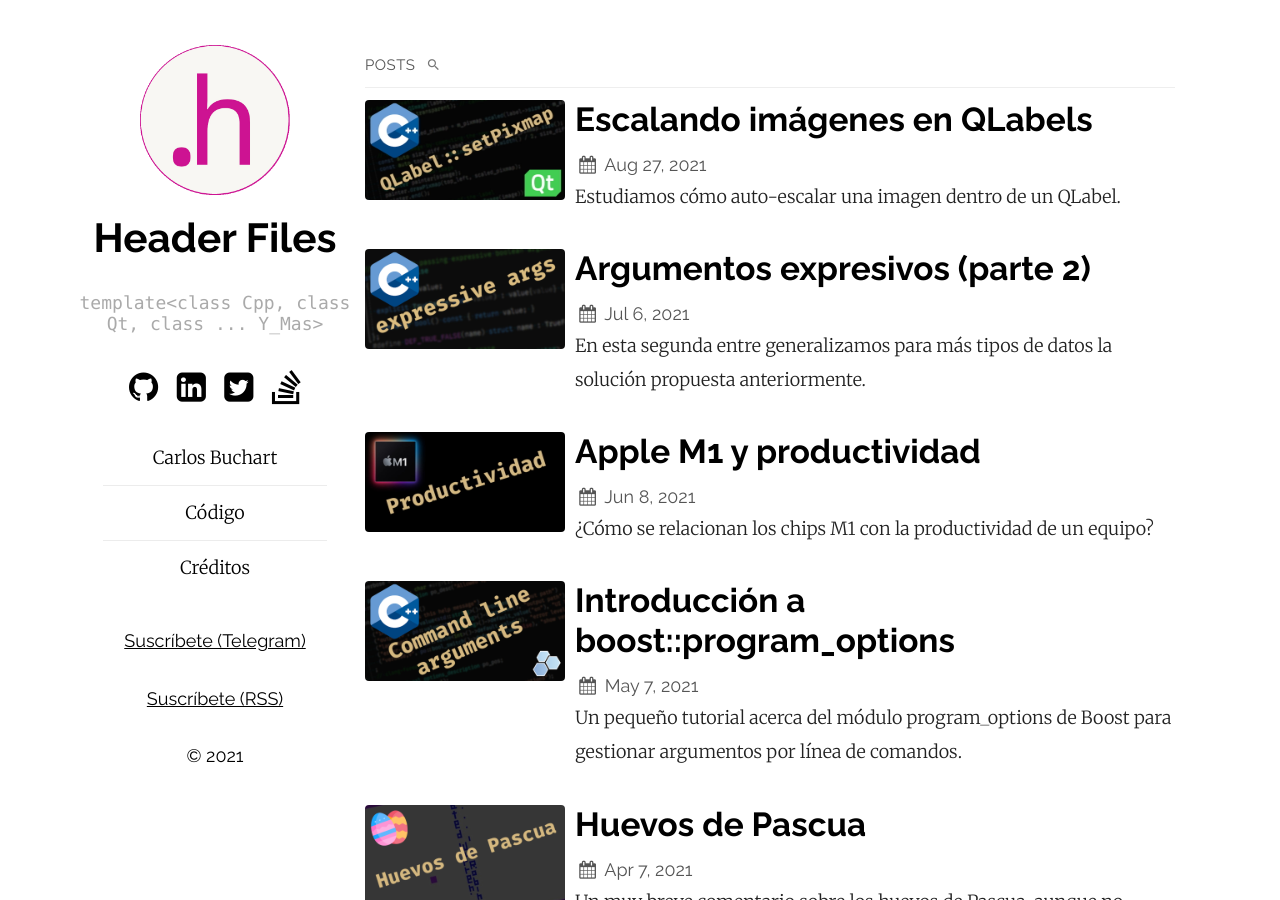
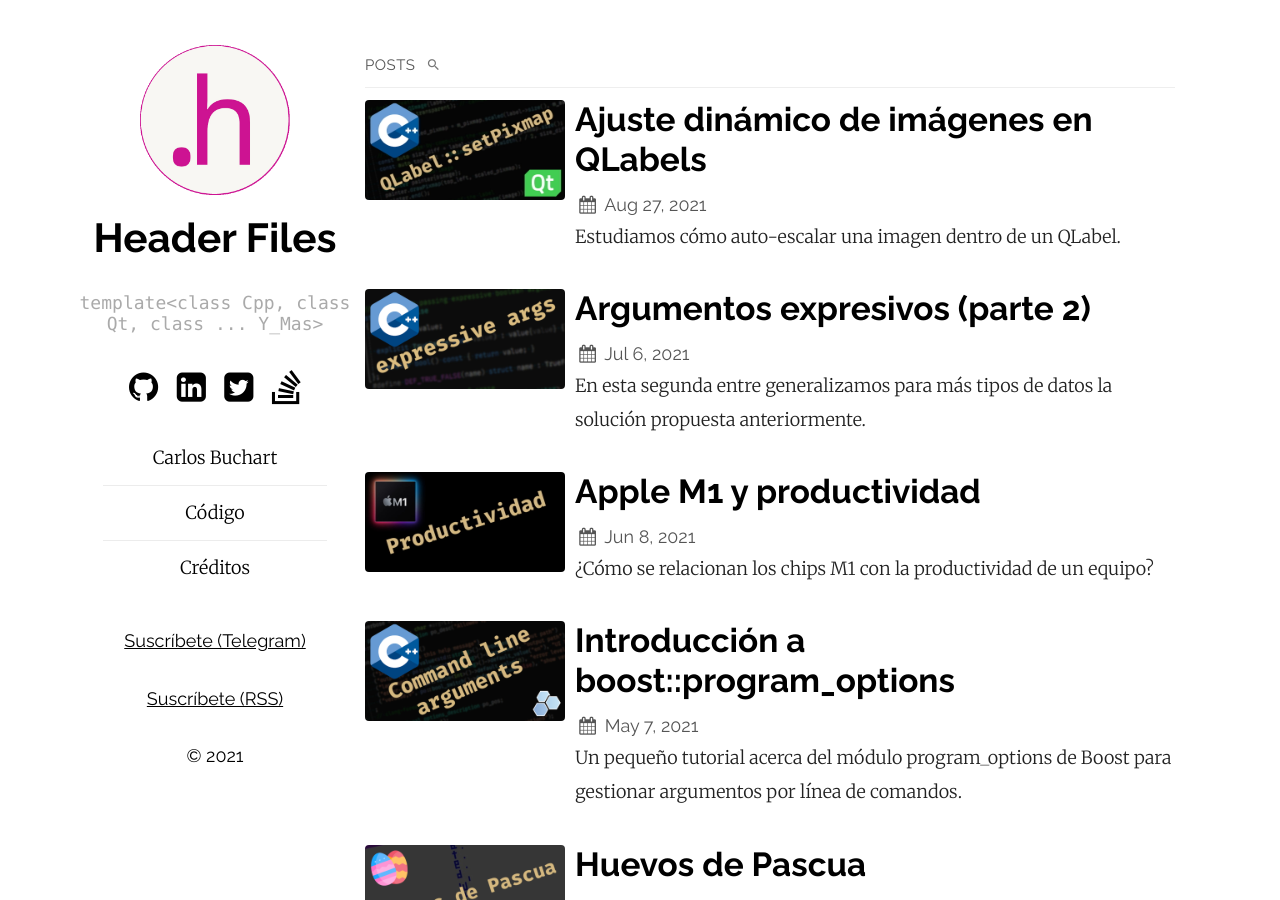
Before and after one commit to BlogHeaderFiles/BlogHeaderFiles.github.io, a Jekyll site: the page built from index.html, in a window 1280 px wide and 900 px high. Built offline with Jekyll 4.4.1, drawn with Linux system fonts in a browser that asks for light colours; the list of posts is cut into pages by our own code.

Commit message:
Tweak title

```diff
--- a/_posts/2021-08-27-escalando-imagenes-qlabels.md
+++ b/_posts/2021-08-27-escalando-imagenes-qlabels.md
@@ -1,9 +1,9 @@
 ---
-title: Escalando imágenes en QLabels
+title: Ajuste dinámico de imágenes en QLabels
 date: 2021-08-27T13:30:00+01:00
 author: Carlos Buchart
 layout: post
-permalink: /2021/08/27/escalando-imagenes-qlabel/
+permalink: /2021/08/27/ajuste-dinamico-imagenes-qlabel/
 image: /assets/images/featured/resize_image_qlabel.jpg
 excerpt: Estudiamos cómo auto-escalar una imagen dentro de un QLabel.
 ---
```
